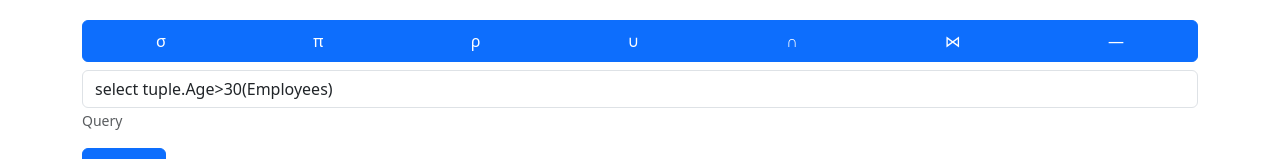
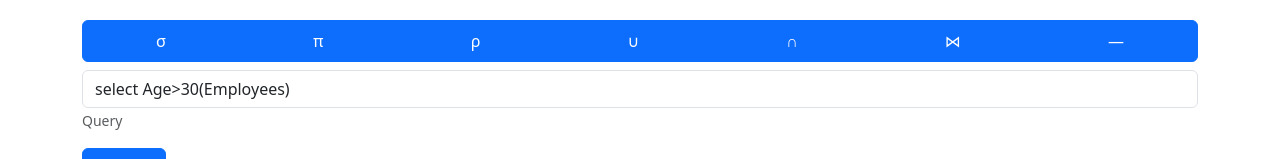
Before and after one commit to OmarAnwar19/Electron-Relational-Algebra-Processor, a React (Create React App) app: page / in a window 1280 px wide. Shown: the part 498-657 px from the top of the page. Built offline with nearby package versions, Linux system fonts and the light colour scheme.

Commit message:
[dev] fixed toolbar bug

```diff
--- a/src/App.js
+++ b/src/App.js
@@ -1,4 +1,4 @@
-import React, { useState, useRef } from "react";
+import React, { useState } from "react";
 import { executeQuery } from "./utils/query";
 import RelAlgEval from "./components/RelAlgEval";
 
@@ -25,9 +25,8 @@ const App = () => {
   ];
 
   const [relations, setRelations] = useState(initialRelations);
-  const [query, setQuery] = useState("select tuple.Age>30(Employees)");
+  const [query, setQuery] = useState("select Age>30(Employees)");
   const [result, setResult] = useState(null);
-  const queryRef = useRef(null);
 
   const handleRelationChange = (value) => {
     let relationObjects = [];
@@ -67,22 +66,15 @@ const App = () => {
     setResult(executeQuery(relations, query));
   };
 
-  const handleToolbarClick = (icon) => {
-    const cursorPosition = queryRef.current.selectionStart;
-    setQuery(
-      query.slice(0, cursorPosition).concat(icon, query.slice(cursorPosition))
-    );
-  };
-
   return (
     <RelAlgEval
       initialRelations={initialRelations}
       relations={relations}
       handleRelationChange={handleRelationChange}
       query={query}
+      setQuery={setQuery}
       handleQueryChange={handleQueryChange}
       handleExecute={handleExecute}
-      handleToolbarClick={handleToolbarClick}
       result={result}
     />
   );
--- a/src/components/RelAlgEval.js
+++ b/src/components/RelAlgEval.js
@@ -8,9 +8,9 @@ const RelAlgEval = ({
   relations,
   handleRelationChange,
   query,
+  setQuery,
   handleQueryChange,
   handleExecute,
-  handleToolbarClick,
   result,
 }) => {
   const [value, setValue] = React.useState(
@@ -29,6 +29,16 @@ const RelAlgEval = ({
   );
 
   const queryRef = useRef(null);
+
+  const handleToolbarClick = (icon) => {
+    const cursorPosition = queryRef.current.selectionStart;
+
+    console.log(queryRef);
+
+    setQuery(
+      query.slice(0, cursorPosition).concat(icon, query.slice(cursorPosition))
+    );
+  };
 
   return (
     <Container className="App" style={{ marginTop: "3rem" }}>
--- a/src/utils/query.js
+++ b/src/utils/query.js
@@ -12,11 +12,13 @@ export function executeQuery(relations, query) {
         const condition = args[0];
         const relationName = args[1];
 
+        console.log({ condition, relationName });
+
         if (relationName === relation.name) {
           for (let tuple of relation.tuples) {
             const scope = createScope(relation.attributes, tuple);
 
-            if (eval(condition, scope)) {
+            if (eval(`tuple.${condition}`, scope)) {
               result.push(tuple);
             }
           }
```
